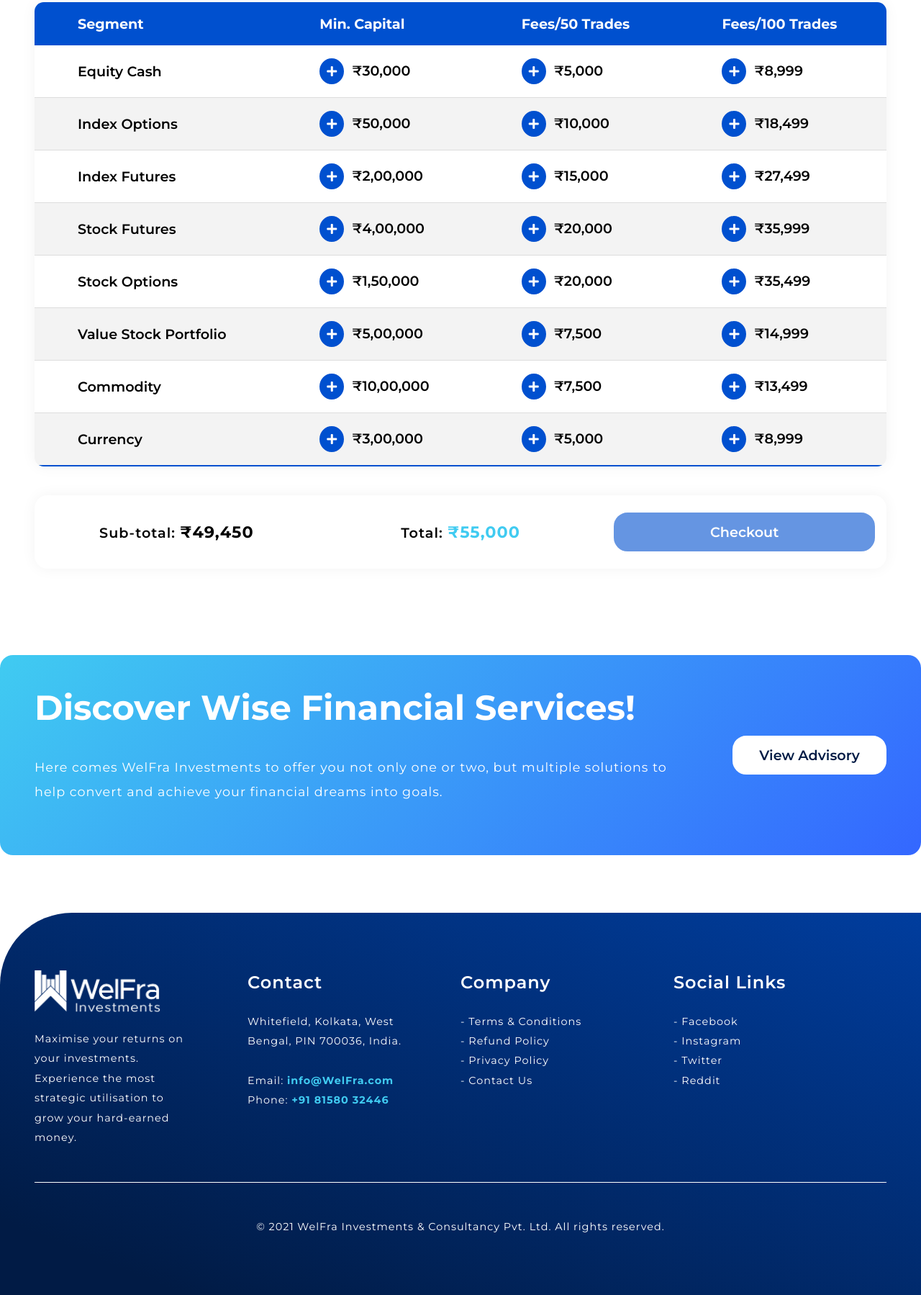
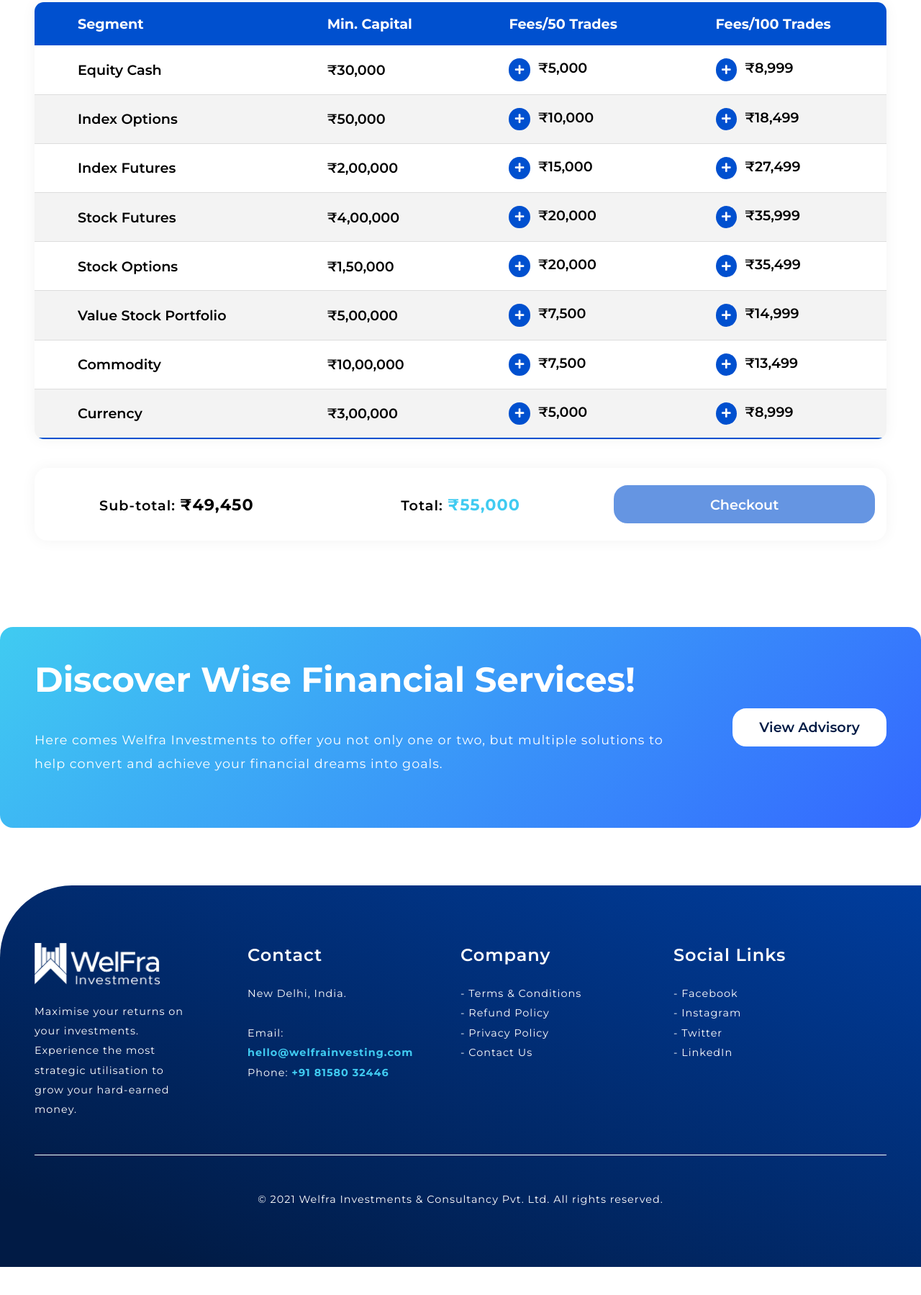
Before and after one commit to emAyush56/welfra-v2.1, a plain HTML site: page services-advisory.html in a window 1280 px wide. Shown: the part 747-2546 px from the top of the page at 72% size. After the commit the page ends 2507 px from the top, so only its background shows below. Drawn offline with Linux system fonts and the light colour scheme.

Commit message:
made minor text and icon-btn chnages in the services page table

```diff
--- a/assets/css/showcase.css
+++ b/assets/css/showcase.css
@@ -268,10 +268,10 @@
 }
 
 .icon-btn {
-  font-size: 1rem;
+  font-size: 0.9rem;
+  padding: 0.4rem;
   color: white;
   margin-right: 0.7rem;
-  padding: 0.5rem;
   background: var(--primary-gradient-color);
   border-radius: 50%;
   border: 2px solid var(--primary-gradient-color);
@@ -491,6 +491,6 @@
   color: white;
 }
 
-.courses-pricing #end-col .icon-btn:active::before {
+/* .courses-pricing #end-col .icon-btn:active::before {
   content: "\f068";
-}
+} */
--- a/services-advisory.html
+++ b/services-advisory.html
@@ -12,7 +12,7 @@
         crossorigin="anonymous" referrerpolicy="no-referrer" />
     <link rel="stylesheet" href="./assets/css/base.css">
     <link rel="stylesheet" href="./assets/css/showcase.css">
-    <title>Advisory Calls - WelFra Investments & Consultancy Pvt. Ltd.</title>
+    <title>Advisory Calls - Welfra Investments & Consultancy Pvt. Ltd.</title>
 </head>
 
 <body>
@@ -93,7 +93,7 @@
                             <tbody>
                                 <tr>
                                     <td data-label="Segment">Equity Cash</td>
-                                    <td data-label="Min. Capital"><a class="icon-btn fa fa-plus"></a>&#8377;30,000</td>
+                                    <td data-label="Min. Capital">&#8377;30,000</td>
                                     <td data-label="Fees/50 Trades"><a class="icon-btn fa fa-plus"></a>&#8377;5,000</a>
                                     </td>
                                     <td data-label="Fees/100 Trades"><a class="icon-btn fa fa-plus"></a>&#8377;8,999</a>
@@ -102,7 +102,7 @@
 
                                 <tr>
                                     <td data-label="Segment">Index Options</td>
-                                    <td data-label="Min. Capital"><a class="icon-btn fa fa-plus"></a>&#8377;50,000</td>
+                                    <td data-label="Min. Capital">&#8377;50,000</td>
                                     <td data-label="Fees/50 Trades"><a class="icon-btn fa fa-plus"></a>&#8377;10,000</a>
                                     </td>
                                     <td data-label="Fees/100 Trades"><a
@@ -111,7 +111,7 @@
 
                                 <tr>
                                     <td data-label="Segment">Index Futures</td>
-                                    <td data-label="Min. Capital"><a class="icon-btn fa fa-plus"></a>&#8377;2,00,000
+                                    <td data-label="Min. Capital">&#8377;2,00,000
                                     </td>
                                     <td data-label="Fees/50 Trades"><a class="icon-btn fa fa-plus"></a>&#8377;15,000</a>
                                     </td>
@@ -121,7 +121,7 @@
 
                                 <tr>
                                     <td data-label="Segment">Stock Futures</td>
-                                    <td data-label="Min. Capital"><a class="icon-btn fa fa-plus"></a>&#8377;4,00,000
+                                    <td data-label="Min. Capital">&#8377;4,00,000
                                     </td>
                                     <td data-label="Fees/50 Trades"><a class="icon-btn fa fa-plus"></a>&#8377;20,000</a>
                                     </td>
@@ -131,7 +131,7 @@
 
                                 <tr>
                                     <td data-label="Segment">Stock Options</td>
-                                    <td data-label="Min. Capital"><a class="icon-btn fa fa-plus"></a>&#8377;1,50,000
+                                    <td data-label="Min. Capital">&#8377;1,50,000
                                     </td>
                                     <td data-label="Fees/50 Trades"><a class="icon-btn fa fa-plus"></a>&#8377;20,000</a>
                                     </td>
@@ -141,7 +141,7 @@
 
                                 <tr>
                                     <td data-label="Segment">Value Stock Portfolio</td>
-                                    <td data-label="Min. Capital"><a class="icon-btn fa fa-plus"></a>&#8377;5,00,000
+                                    <td data-label="Min. Capital">&#8377;5,00,000
                                     </td>
                                     <td data-label="Fees/50 Trades"><a class="icon-btn fa fa-plus"></a>&#8377;7,500</a>
                                     </td>
@@ -151,7 +151,7 @@
 
                                 <tr>
                                     <td data-label="Segment">Commodity</td>
-                                    <td data-label="Min. Capital"><a class="icon-btn fa fa-plus"></a>&#8377;10,00,000
+                                    <td data-label="Min. Capital">&#8377;10,00,000
                                     </td>
                                     <td data-label="Fees/50 Trades"><a class="icon-btn fa fa-plus"></a>&#8377;7,500</a>
                                     </td>
@@ -161,7 +161,7 @@
 
                                 <tr>
                                     <td data-label="Segment">Currency</td>
-                                    <td data-label="Min. Capital"><a class="icon-btn fa fa-plus"></a>&#8377;3,00,000
+                                    <td data-label="Min. Capital">&#8377;3,00,000
                                     </td>
                                     <td data-label="Fees/50 Trades"><a class="icon-btn fa fa-plus"></a>&#8377;5,000</a>
                                     </td>
@@ -197,7 +197,7 @@
             <div class="container">
                 <div class="cta-text">
                     <h2 class="title">Discover wise financial services!</h2>
-                    <p class="desc">Here comes WelFra Investments to offer you not only one or two, but multiple
+                    <p class="desc">Here comes Welfra Investments to offer you not only one or two, but multiple
                         solutions to help convert and achieve your financial dreams into goals.</p>
                 </div>
                 <a href="./services-advisory.html" class="btn btn-contrast">View Advisory</a>
@@ -208,26 +208,30 @@
             <div class="container">
                 <div class="footer-row">
                     <div class="col-4">
-                        <img src="./assets/img/header-c6.png" alt="logo">
-                        <p class="desc">Maximise your returns on your investments. Experience the most strategic
-                            utilisation
-                            to grow your hard-earned money.</p>
+                        <img src="./assets/img/header-c6.png" alt="logo" />
+                        <p class="desc">
+                            Maximise your returns on your investments. Experience the most
+                            strategic utilisation to grow your hard-earned money.
+                        </p>
                     </div>
                     <div class="col-4">
                         <h4 class="title">Contact</h4>
-                        <p class="desc">Whitefield, Kolkata, West Bengal, PIN 700036, India.<br /><br />Email: <span
-                                class="text-color-blue"><strong>info@WelFra.com</strong></span><br />Phone: <span
-                                class="text-color-blue"><strong>+91 81580 32446</strong></span></p>
+                        <p class="desc">
+                            New Delhi, India.<br /><br />Email:
+                            <span class="text-color-blue"><strong>hello@welfrainvesting.com</strong></span><br />Phone:
+                            <span class="text-color-blue"><strong>+91 81580 32446</strong></span>
+                        </p>
                     </div>
                     <div class="col-4">
                         <h4 class="title">Company</h4>
                         <div class="footer-links">
                             <ul>
-                                <li><a href="./terms-and-conditions.html">-
-                                        Terms & Conditions</a></li>
+                                <li>
+                                    <a href="./terms-and-conditions.html">- Terms & Conditions</a>
+                                </li>
                                 <li><a href="#">- Refund Policy</a></li>
                                 <li><a href="#">- Privacy Policy</a></li>
-                                <li><a href="#">- Contact Us</a></li>
+                                <li><a href="./contact.html">- Contact Us</a></li>
                             </ul>
                         </div>
                     </div>
@@ -236,16 +240,20 @@
                         <div class="footer-links">
                             <ul>
                                 <li><a target="_blank" href="#">- Facebook</a></li>
-                                <li><a target="_blank" href="https://www.instagram.com/welfra_investments/">-
-                                        Instagram</a></li>
+                                <li>
+                                    <a target="_blank" href="https://www.instagram.com/welfra_investments/">-
+                                        Instagram</a>
+                                </li>
                                 <li><a target="_blank" href="#">- Twitter</a></li>
-                                <li><a target="_blank" href="#">- Reddit</a></li>
+                                <li><a target="_blank" href="#">- LinkedIn</a></li>
                             </ul>
                         </div>
                     </div>
                 </div>
-                <p class="footer-bottom desc">&copy; 2021 WelFra Investments & Consultancy Pvt. Ltd. All
-                    rights reserved.</p>
+                <p class="footer-bottom desc">
+                    &copy; 2021 Welfra Investments & Consultancy Pvt. Ltd. All rights
+                    reserved.
+                </p>
             </div>
         </footer>
     </main>
```
Also changed, not shown: contact.html (+5 -5 lines), terms-and-conditions.html (+63 -31 lines).
